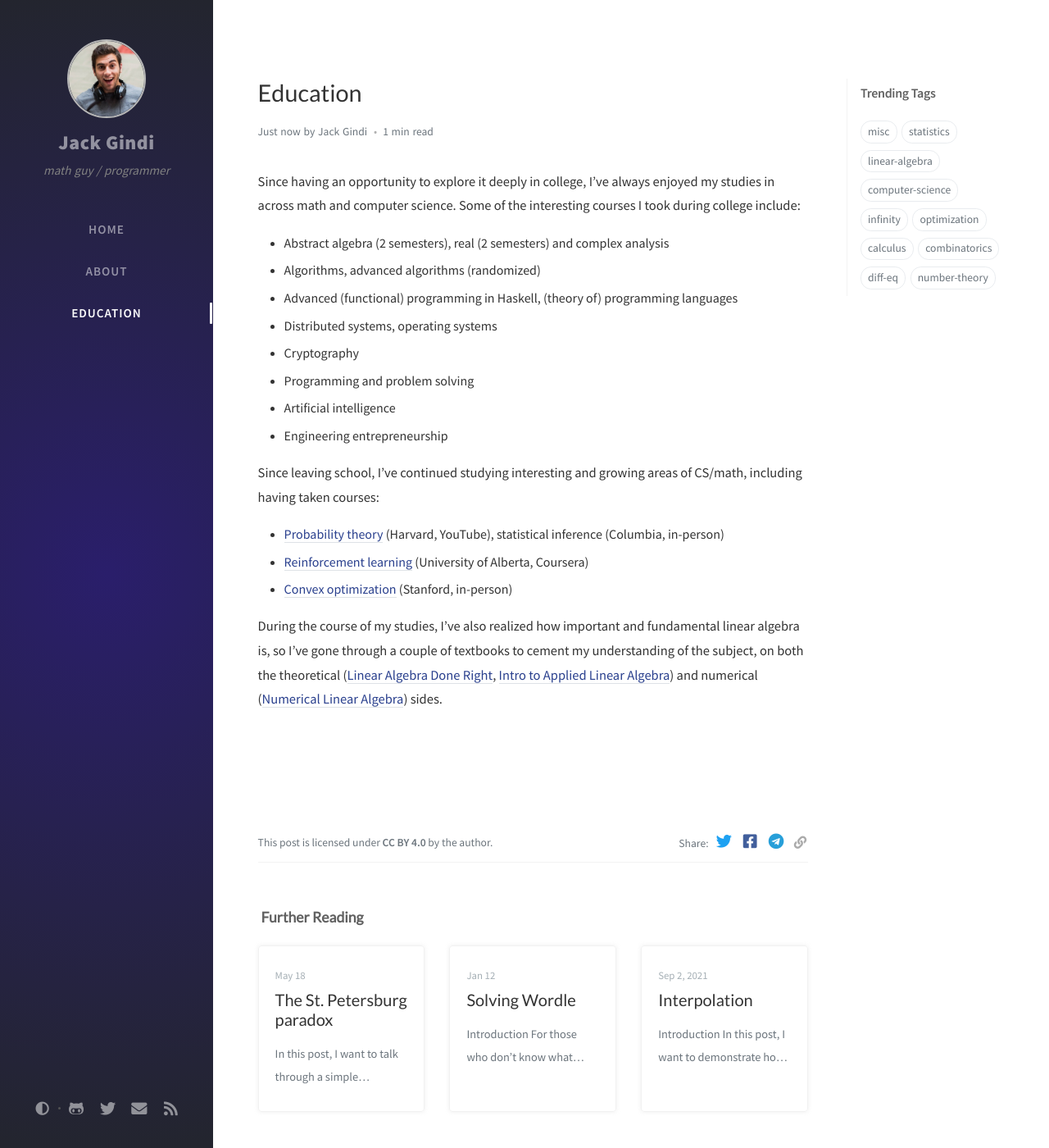
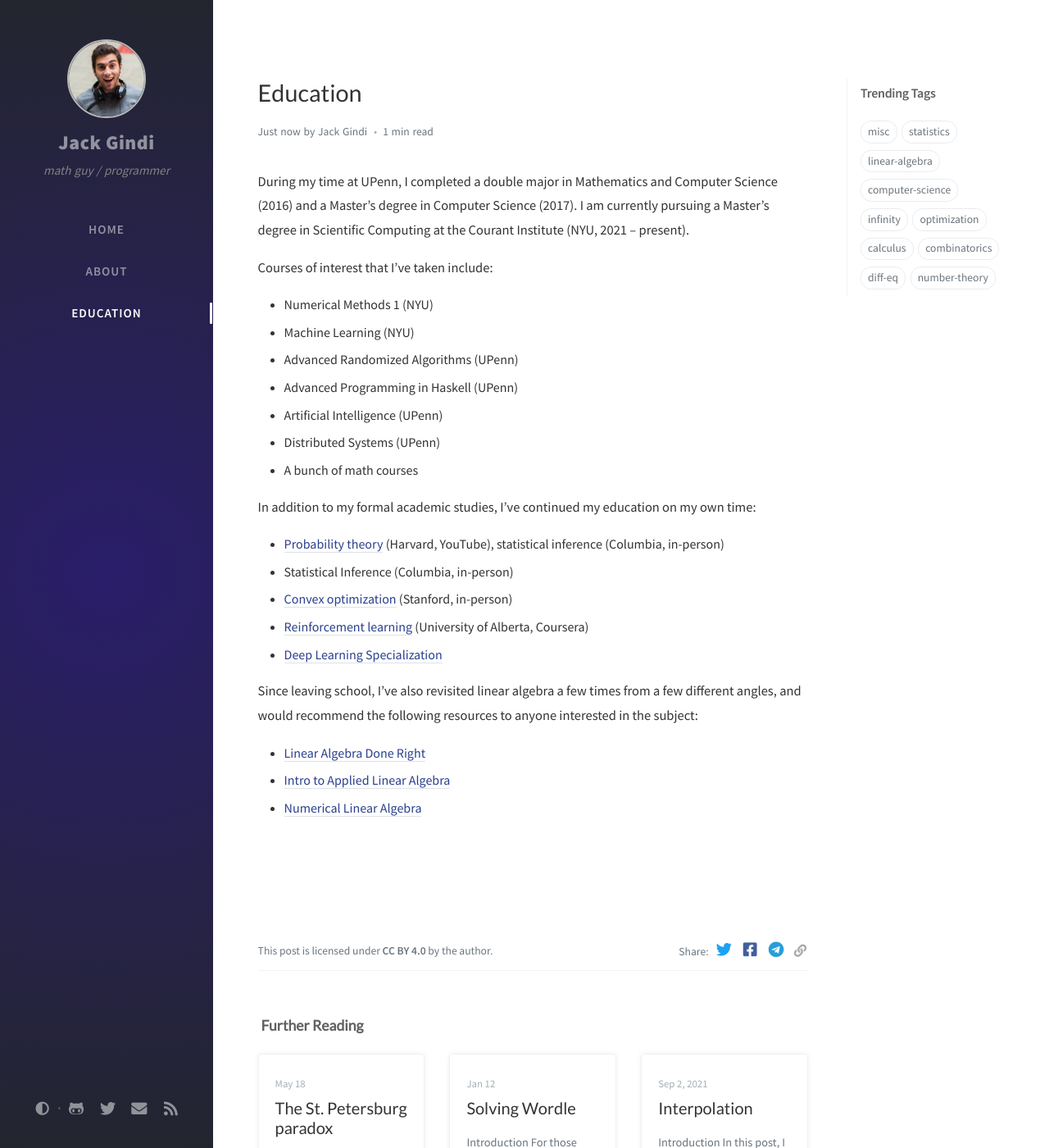
Before and after one commit to gindij/personal_website, a Jekyll site: the page built from _tabs/education.md, in a window 1280 px wide and 1400 px high. Shown: the whole window at 82% size. Built offline with Jekyll 4.4.1, drawn with Linux system fonts in a browser that asks for light colours; nearby versions of some CDN libraries; comment, search, counter and statistics services are not loaded.

Commit message:
new about and education pages

```diff
--- a/_tabs/education.md
+++ b/_tabs/education.md
@@ -5,25 +5,30 @@ icon: fas fa-archive
 order: 3
 ---
 
-Since having an opportunity to explore it deeply in college, I've always enjoyed
-my studies in across math and computer science. Some of the interesting courses
-I took during college include:
-* Abstract algebra (2 semesters), real (2 semesters) and complex analysis
-* Algorithms, advanced algorithms (randomized)
-* Advanced (functional) programming in Haskell, (theory of) programming languages
-* Distributed systems, operating systems
-* Cryptography
-* Programming and problem solving
-* Artificial intelligence
-* Engineering entrepreneurship
+During my time at UPenn, I completed a double major in
+Mathematics and Computer Science (2016) and a Master's degree in
+Computer Science (2017). I am currently pursuing a Master's degree in
+Scientific Computing at the Courant Institute (NYU, 2021 -- present).
 
-Since leaving school, I've continued studying interesting and growing areas of CS/math,
-including having taken courses:
+Courses of interest that I've taken include:
+* Numerical Methods 1 (NYU)
+* Machine Learning (NYU)
+* Advanced Randomized Algorithms (UPenn)
+* Advanced Programming in Haskell (UPenn)
+* Artificial Intelligence (UPenn)
+* Distributed Systems (UPenn)
+* A bunch of math courses
+
+In addition to my formal academic studies, I've continued my education on my own
+time:
 * [Probability theory](https://www.youtube.com/watch?v=KbB0FjPg0mw&list=PL2SOU6wwxB0uwwH80KTQ6ht66KWxbzTIo) (Harvard, YouTube), statistical inference (Columbia, in-person)
+* Statistical Inference (Columbia, in-person)
+* [Convex optimization](https://web.stanford.edu/class/ee364a/) (Stanford, in-person)
 * [Reinforcement learning](https://www.coursera.org/specializations/reinforcement-learning) (University of Alberta, Coursera)
-* [Convex optimization](https://web.stanford.edu/class/ee364a/) (Stanford, in-person)
+* [Deep Learning Specialization](https://www.coursera.org/specializations/deep-learning)
 
-During the course of my studies, I've also realized how important and fundamental
-linear algebra is, so I've gone through a couple of textbooks to cement my understanding
-of the subject, on both the theoretical ([Linear Algebra Done Right](https://zhangyk8.github.io/teaching/file_spring2018/linear_algebra_done_right.pdf), [Intro to Applied Linear Algebra](http://vmls-book.stanford.edu/))
-and numerical ([Numerical Linear Algebra](https://www.amazon.com/Numerical-Linear-Algebra-Lloyd-Trefethen/dp/0898713617)) sides.
+Since leaving school, I've also revisited linear algebra a few times from a few different angles,
+and would recommend the following resources to anyone interested in the subject:
+* [Linear Algebra Done Right](https://zhangyk8.github.io/teaching/file_spring2018/linear_algebra_done_right.pdf)
+* [Intro to Applied Linear Algebra](http://vmls-book.stanford.edu/)
+* [Numerical Linear Algebra](https://www.amazon.com/Numerical-Linear-Algebra-Lloyd-Trefethen/dp/0898713617)
```
Also changed, not shown: _tabs/about.md (+7 -10 lines).
